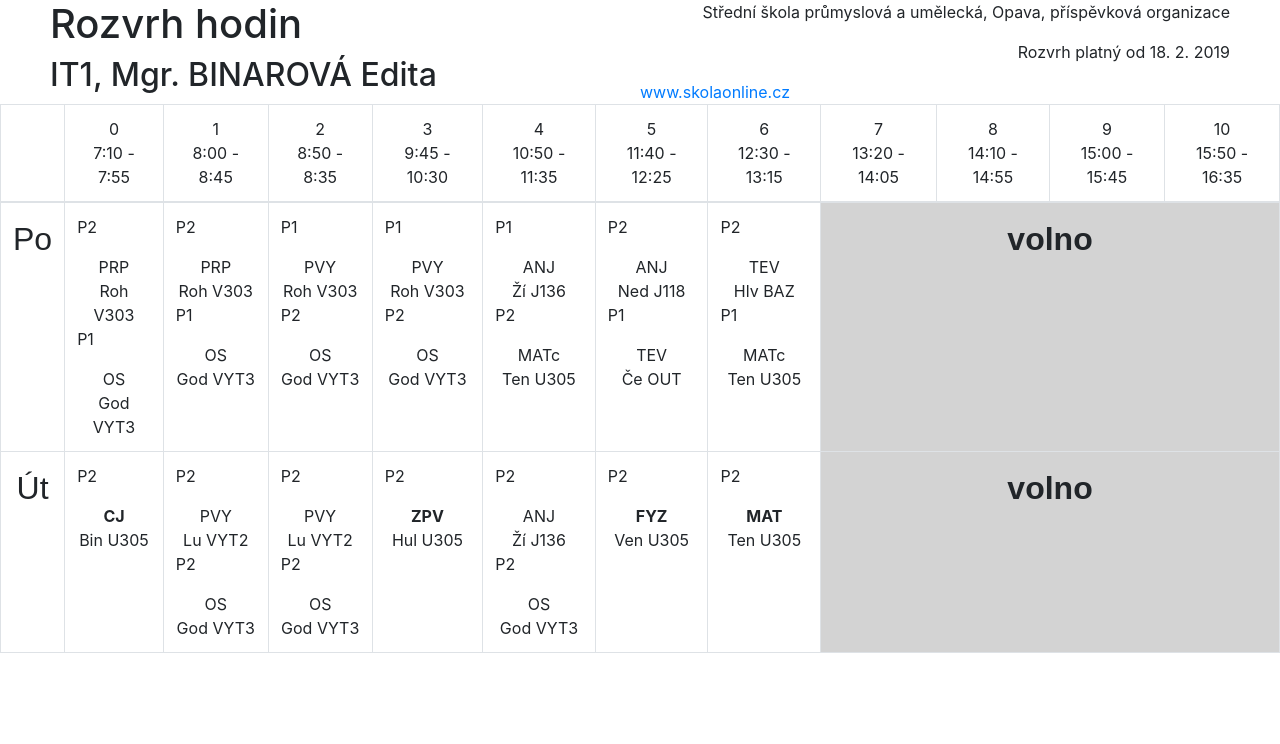
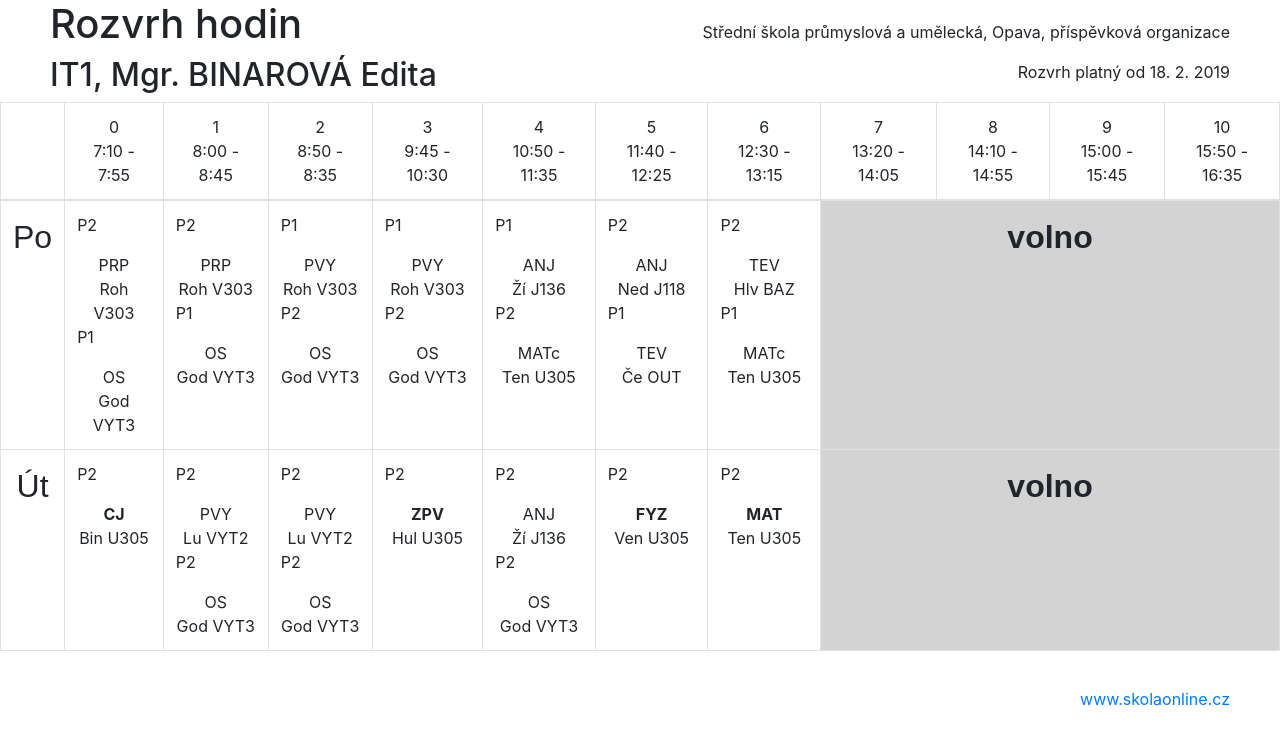
Before and after one commit to Libor03/ukol, a plain HTML site: page index.html in a window 1280 px wide. Drawn offline with nearby package versions, Linux system fonts and the light colour scheme.

Commit message:
Add files via upload

```diff
--- a/index.html
+++ b/index.html
@@ -18,7 +18,8 @@
 float: left;
 
 }
-    #blbosti{
+   .blbosti{
+       padding-top:20px;
         text-align: right;
        float: right;
         width: 50%;
@@ -56,13 +57,12 @@ float: left;
     <h1>Rozvrh hodin</h1>
     <h2>IT1, Mgr. BINAROVÁ Edita</h2>
   </section>
-    <section id="blbosti">
+    <section class="blbosti">
             <p>Střední škola průmyslová a umělecká, Opava, příspěvková organizace</p>
             <p>Rozvrh platný od 18. 2. 2019</p>
     </section>
 <table class="table table-bordered">
 <thead>
-
 <td></td>
         <td>0<br>7:10 - 7:55</td>
         <td>1 <br> 8:00 - 8:45</td>
@@ -105,7 +105,7 @@ float: left;
 
 </tbody>
 <tfoot>
-<a href="https://www.skolaonline.cz">www.skolaonline.cz</a>
+
 
 
 </tfoot>
@@ -114,8 +114,9 @@ float: left;
 
 
 </table>
-
-
+<p class="blbosti">
+<a href="https://www.skolaonline.cz">www.skolaonline.cz</a>
+</p>
 
 
 </body>
```
